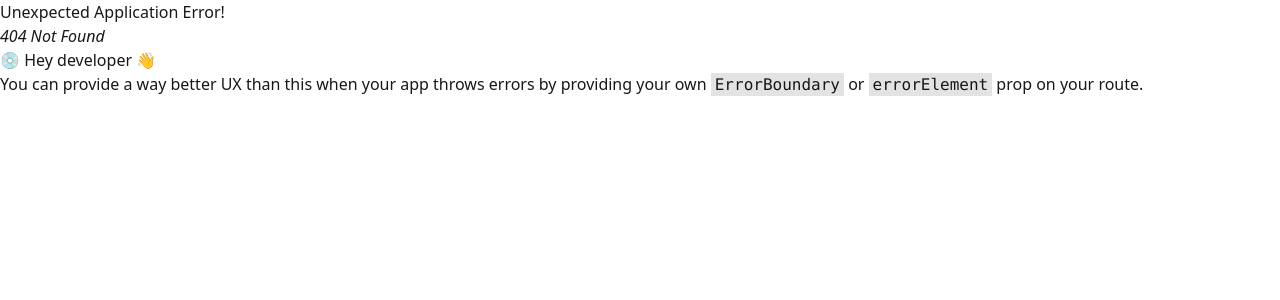
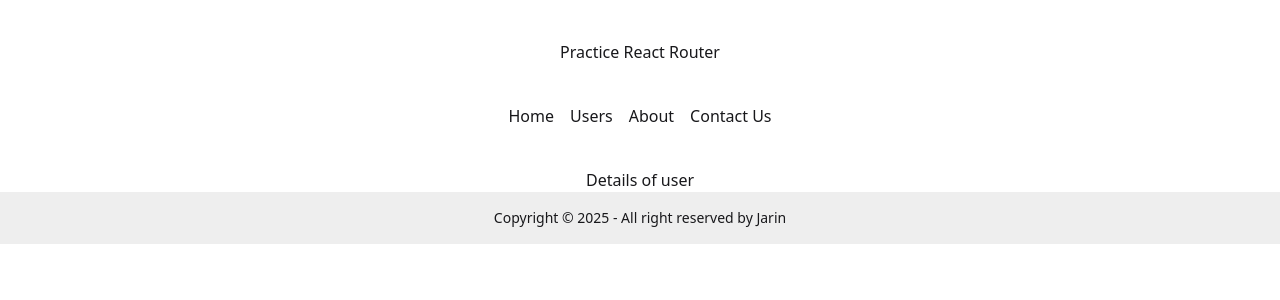
Before and after one commit to tasninanika/react-router, a React (Vite) app: page /user/1 in a window 1280 px wide. Before the commit this address had no page. Shown: the top 300 px of the page. Built offline with nearby package versions, Linux system fonts and the light colour scheme.

Commit message:
updated user.jsx

```diff
--- /dev/null
+++ b/src/Components/UserDetails/UserDetails.jsx
@@ -0,0 +1,9 @@
+const UserDetails = () => {
+  return (
+    <div>
+      <h2>Details of user</h2>
+    </div>
+  );
+};
+
+export default UserDetails;
--- a/src/main.jsx
+++ b/src/main.jsx
@@ -6,6 +6,7 @@ import Home from "./Components/Home/Home";
 import About from "./Components/About/About";
 import Contact from "./Components/Contact/Contact";
 import Users from "./Components/Users/Users";
+import UserDetails from "./Components/UserDetails/UserDetails";
 
 const router = createBrowserRouter([
   {
@@ -25,6 +26,10 @@ const router = createBrowserRouter([
         loader: () => fetch("https://jsonplaceholder.typicode.com/users"),
         element: <Users></Users>,
       },
+      {
+        path: "/user/:userId",
+        element: <UserDetails></UserDetails>,
+      },
     ],
   },
 ]);
```
